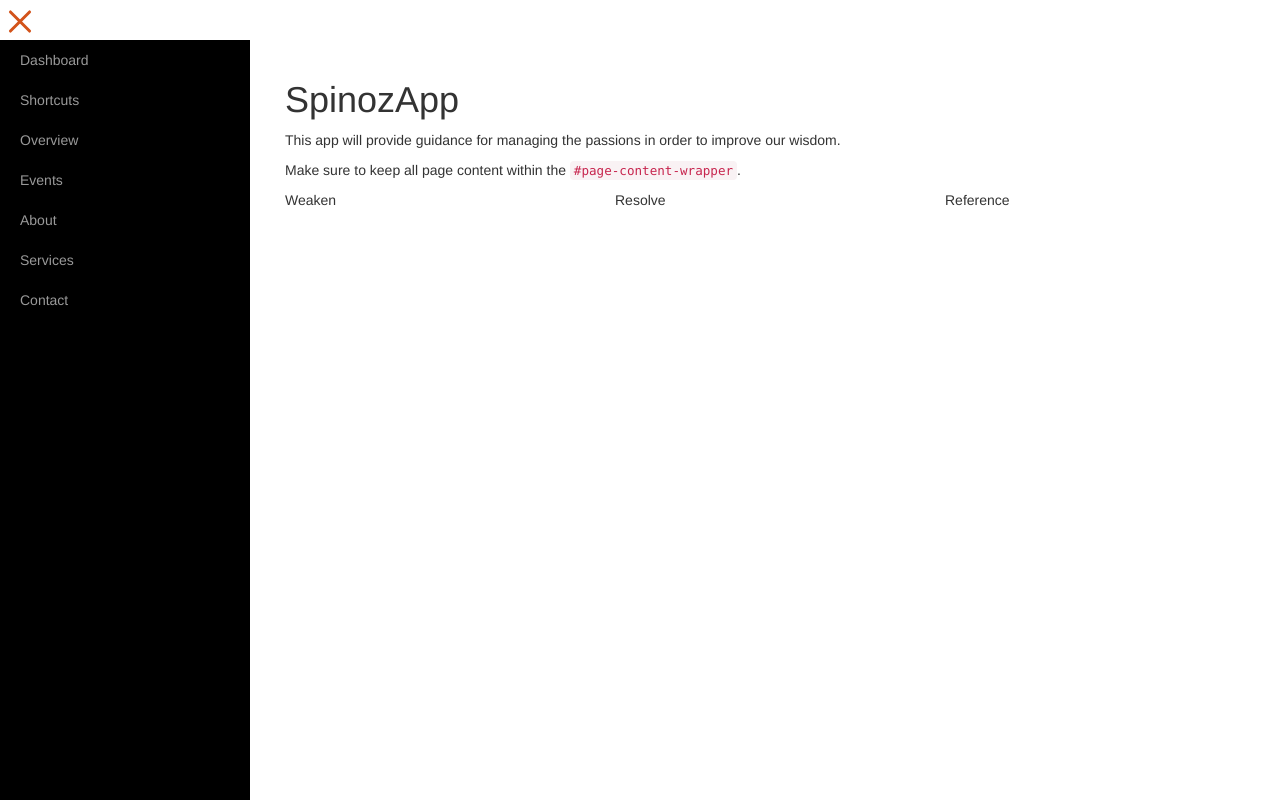
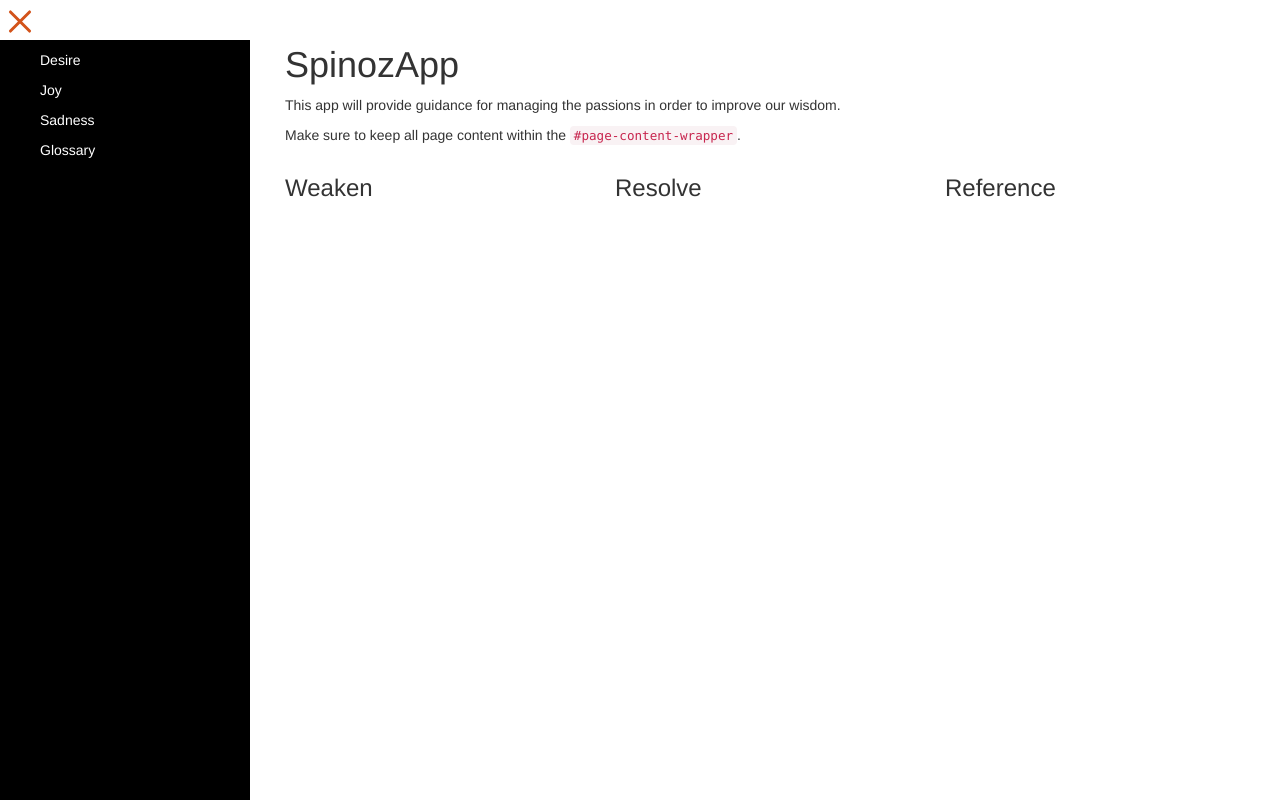
Before and after one commit to h3xar0n/spinoza, a website: page index.html in a window 1280 px wide. Drawn offline with nearby package versions, Linux system fonts and the light colour scheme.

Commit message:
Dynamic headings

```diff
--- a/css/custom.css
+++ b/css/custom.css
@@ -1,3 +1,5 @@
+/*Universal*/
+
 /*Hamburger Menu Icon*/
 
 #nav-icon {
@@ -72,3 +74,28 @@
   width: 0%;
   left: 50%;
 }
+
+/*Sidebar Menu*/
+
+#example-1 {
+  padding-left: 10px;
+}
+
+.menu-item {
+  padding-top: 10px;
+  list-style: none;
+}
+
+.menu-item a {
+  color: white;
+}
+
+/*Main Area*/
+
+h1 {
+  margin-top: 0;
+}
+
+#page-content-wrapper {
+  padding-top: 5px;
+}
--- a/index.html
+++ b/index.html
@@ -28,40 +28,25 @@
 </head>
 
 <body>
-<!--   <a href="#menu-toggle" id="menu-toggle">
- -->  <div id="nav-icon" class="menu-toggle open">
+  <!-- Toggle Menu -->
+  <div id="nav-icon" class="menu-toggle open">
     <span></span>
     <span></span>
     <span></span>
     <span></span>
   </div>
-  <!-- </a> -->
+
+  <!-- Wrapper -->
   <div id="wrapper" class="toggled">
+
     <!-- Sidebar -->
     <div id="sidebar-wrapper">
-        <ul class="sidebar-nav">
-            <li>
-                <a href="#">Dashboard</a>
-            </li>
-            <li>
-                <a href="#">Shortcuts</a>
-            </li>
-            <li>
-                <a href="#">Overview</a>
-            </li>
-            <li>
-                <a href="#">Events</a>
-            </li>
-            <li>
-                <a href="#">About</a>
-            </li>
-            <li>
-                <a href="#">Services</a>
-            </li>
-            <li>
-                <a href="#">Contact</a>
-            </li>
-        </ul>
+      <!-- Vue Menu -->
+      <ul id="emotions-index">
+        <li v-for="emotion in emotions" class="menu-item">
+          <a v-bind:id="emotion.index">{{ emotion.name }}</a>
+        </li>
+      </ul>
     </div>
     <!-- /#sidebar-wrapper -->
 
@@ -70,21 +55,32 @@
       <div class="container-fluid">
         <div class="row">
           <div class="col-sm-12">
-            <h1>SpinozApp</h1>
+            <h1 id="focus-title">SpinozApp</h1>
             <p>This app will provide guidance for managing the passions in order to
             improve our wisdom.</p>
             <p>Make sure to keep all page content within the <code>#page-content-wrapper</code>.</p>
           </div>
-          <div class="col-sm-4">Weaken</div>
-          <div class="col-sm-4">Resolve</div>
-          <div class="col-sm-4">Reference</div>
+          <div class="col-sm-4">
+            <h3>Weaken</h3>
+          </div>
+          <div class="col-sm-4">
+            <h3>Resolve</h3>
+          </div>
+          <div class="col-sm-4">
+            <h3>Reference</h3>
+          </div>
         </div>
       </div>
     </div>
     <!-- /#page-content-wrapper -->
 
+  </div><!-- /#wrapper -->
+
+  <div id="test">
+
   </div>
-  <!-- /#wrapper -->
+
+
   <!-- Vue -->
   <script src="https://unpkg.com/vue"></script>
   <script src="js/vue.js"></script>
@@ -109,6 +105,12 @@
       $('#nav-icon').click(function(){
         $(this).toggleClass('open');
       });
+      $('.menu-item a').on('click', function(){
+        var indexId = $(this).attr('id');
+        console.log(indexId);
+        var title = $(this).html();
+        $('#focus-title').html(title);
+      })
     });
   </script>
 
--- a/js/vue.js
+++ b/js/vue.js
@@ -0,0 +1,17 @@
+var emotions = [{ name: 'Desire',
+                  link: '/desire',
+                  index: 1 },
+                { name: 'Joy',
+                  link: '/joy',
+                  index: 2 },
+                { name: 'Sadness',
+                  link: '/sadness',
+                  index: 3 },
+                { name: 'Glossary',
+                  link: '/glossary',
+                  index: 4 }]
+
+var example = new Vue({
+  el: '#emotions-index',
+  data: { emotions }
+})
```
